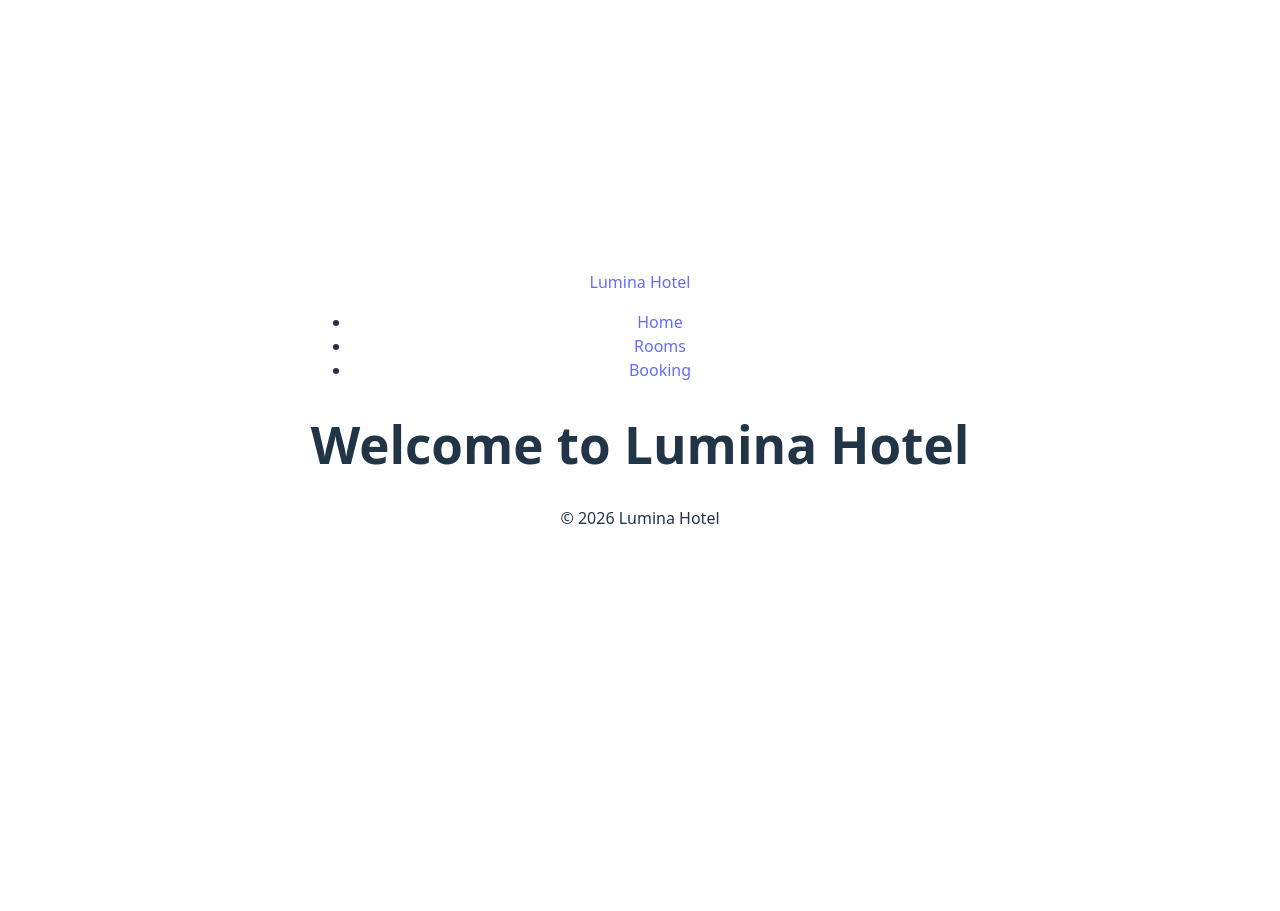
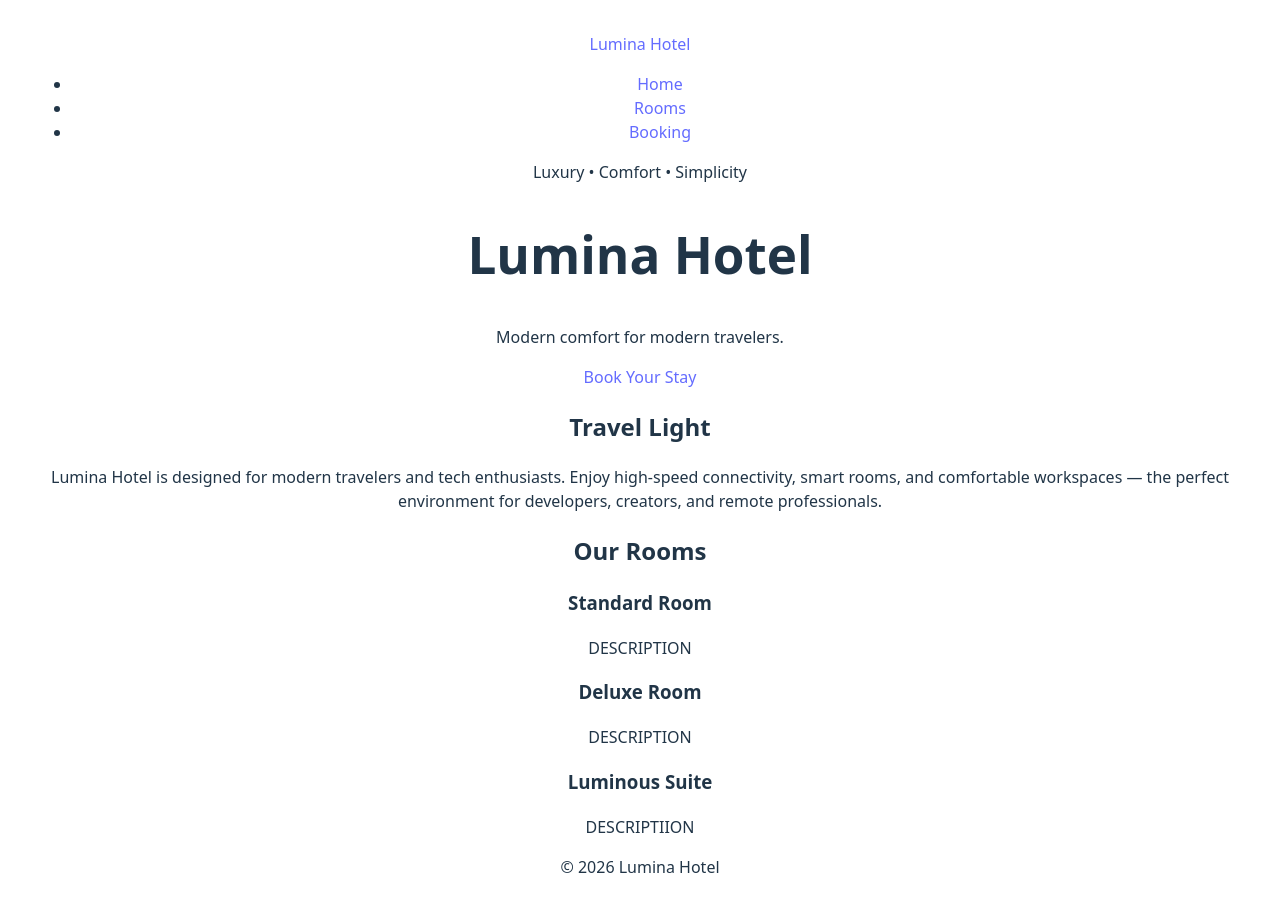
Before and after one commit to ActuallyWilliamR/Lumina-Hotel, a React (Vite) app: page / in a window 1280 px wide. Before the commit the page ends 800 px from the top, so only its background shows below. Built offline with nearby package versions, Linux system fonts and the light colour scheme.

Commit message:
Implemented Hero

```diff
--- a/src/pages/Home.jsx
+++ b/src/pages/Home.jsx
@@ -1,5 +1,41 @@
+import Hero from "../components/Hero"
+
 function Home() {
-  return <h1>Welcome to Lumina Hotel</h1>
+  return (
+    <>
+      <Hero />
+
+      <section>
+        <h2>Travel Light</h2>
+        <p>
+          Lumina Hotel is designed for modern travelers and tech enthusiasts.
+          Enjoy high-speed connectivity, smart rooms, and comfortable workspaces
+          — the perfect environment for developers, creators, and remote professionals.
+        </p>
+      </section>
+
+      <section>
+        <h2>Our Rooms</h2>
+
+        <div>
+          <h3>Standard Room</h3>
+          <p>DESCRIPTION</p>
+        </div>
+
+        <div>
+          <h3>Deluxe Room</h3>
+          <p>DESCRIPTION</p>
+        </div>
+
+        <div>
+          <h3>Luminous Suite</h3>
+          <p>DESCRIPTIION</p>
+        </div>
+      </section>
+
+    </>
+
+  )
 }
 
 export default Home
```
